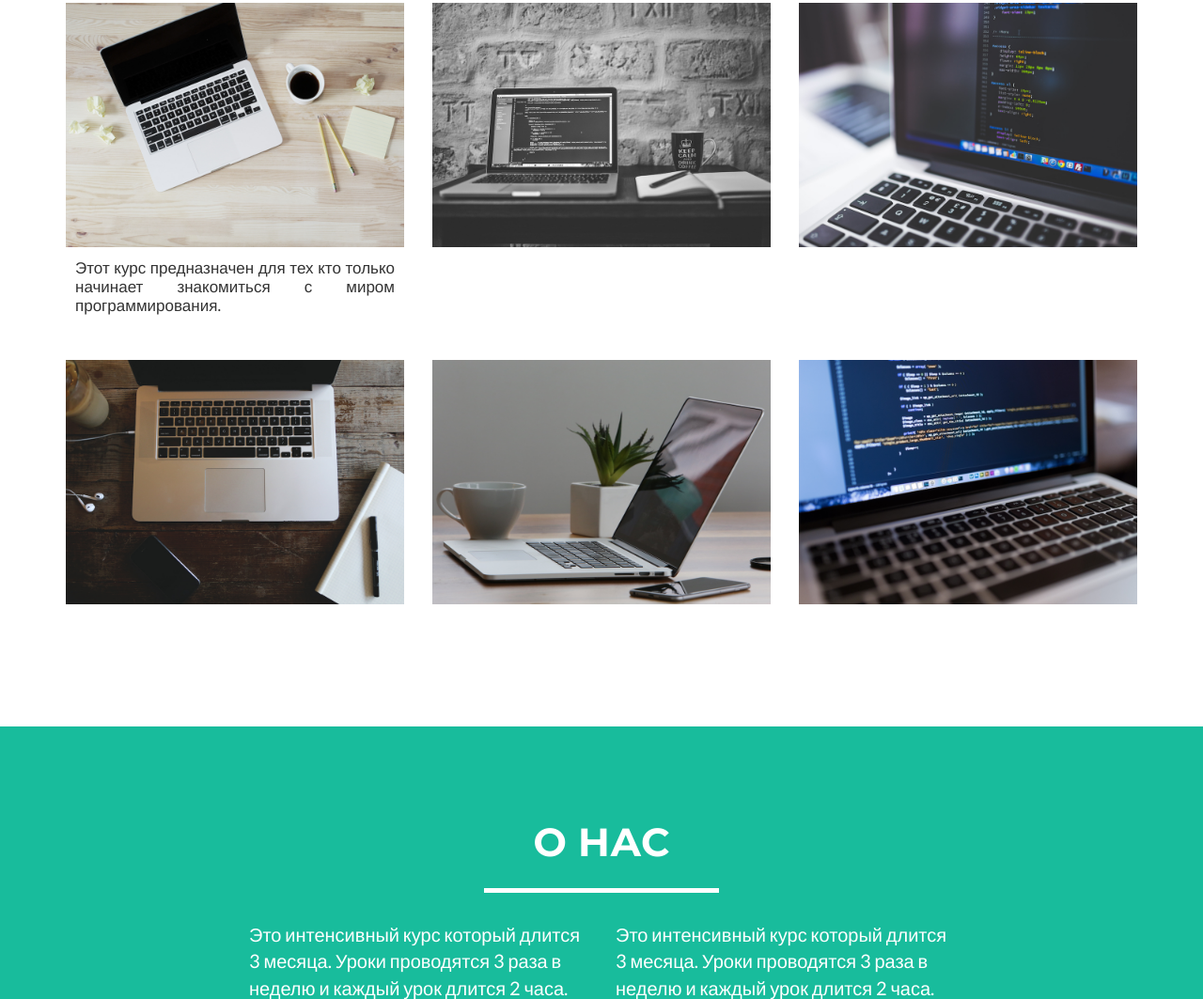
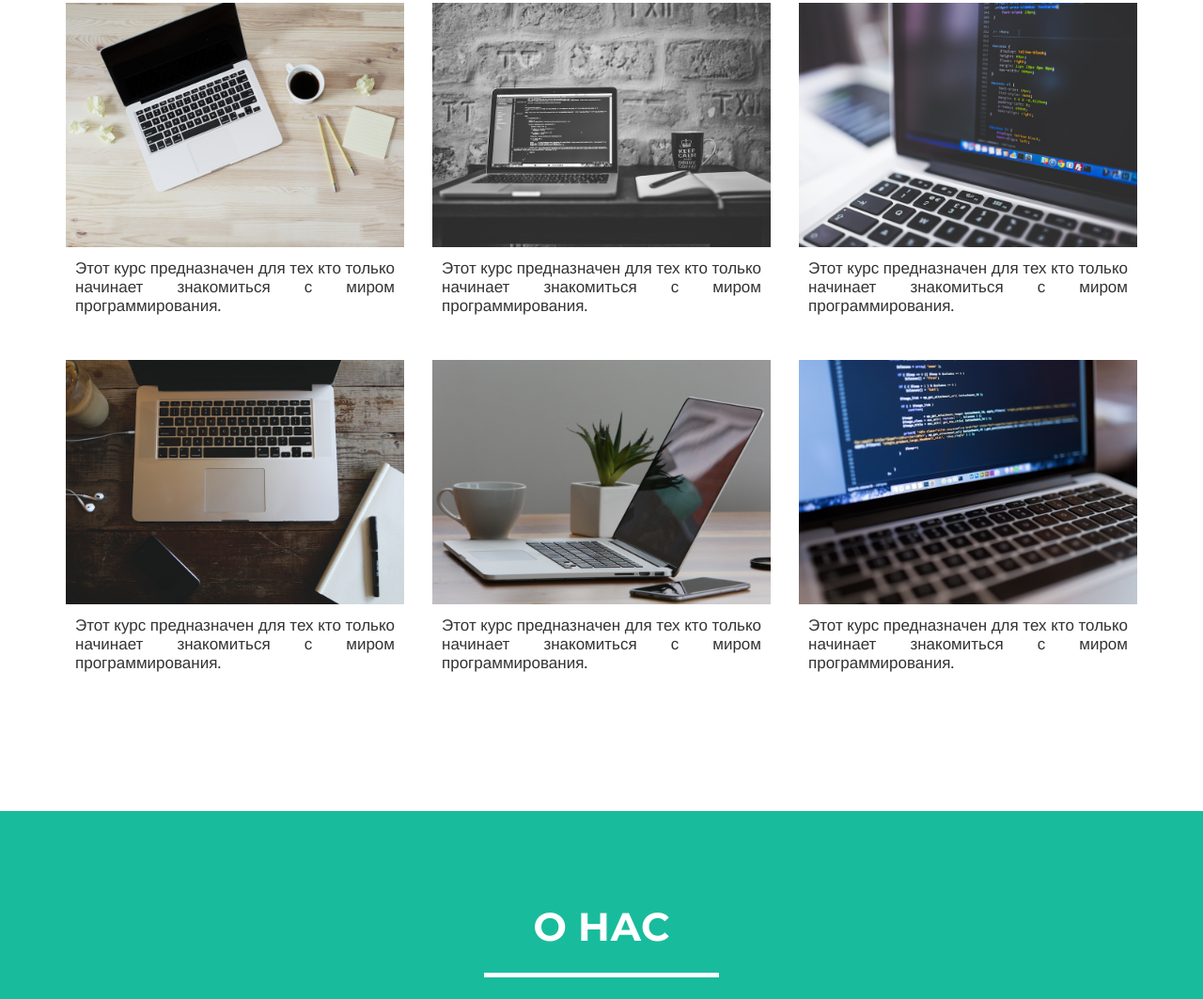
Before and after one commit to royalacademykz/royalacademykz.github.io, a website: page index.html in a window 1280 px wide. Shown: the part 947-2010 px from the top of the page at 94% size. Drawn offline with nearby package versions, Linux system fonts and the light colour scheme.

Commit message:
Update index.html

```diff
--- a/index.html
+++ b/index.html
@@ -113,6 +113,7 @@
                         </div>
                         <img src="img/portfolio/comp2.png" class="img-responsive" alt="Slice of cake">
                     </a>
+                    <p align="justify" style="line-height: 1; padding: 10px"><small>Этот курс предназначен для тех кто только начинает знакомиться с миром программирования.</small></p>
                 </div>
                 <div class="col-sm-4 portfolio-item">
                     <a href="#portfolioModal3" class="portfolio-link" data-toggle="modal">
@@ -123,6 +124,7 @@
                         </div>
                         <img src="img/portfolio/comp3.png" class="img-responsive" alt="Circus tent">
                     </a>
+                    <p align="justify" style="line-height: 1; padding: 10px"><small>Этот курс предназначен для тех кто только начинает знакомиться с миром программирования.</small></p>
                 </div>
             </div>
             <div class="row">
@@ -135,6 +137,7 @@
                         </div>
                         <img src="img/portfolio/comp4.png" class="img-responsive" alt="Game controller">
                     </a>
+                    <p align="justify" style="line-height: 1; padding: 10px"><small>Этот курс предназначен для тех кто только начинает знакомиться с миром программирования.</small></p>
                 </div>
                 <div class="col-sm-4 portfolio-item">
                     <a href="#portfolioModal5" class="portfolio-link" data-toggle="modal">
@@ -145,6 +148,7 @@
                         </div>
                         <img src="img/portfolio/comp5.png" class="img-responsive" alt="Safe">
                     </a>
+                    <p align="justify" style="line-height: 1; padding: 10px"><small>Этот курс предназначен для тех кто только начинает знакомиться с миром программирования.</small></p>
                 </div>
                 <div class="col-sm-4 portfolio-item">
                     <a href="#portfolioModal6" class="portfolio-link" data-toggle="modal">
@@ -155,6 +159,7 @@
                         </div>
                         <img src="img/portfolio/comp7.png" class="img-responsive" alt="Submarine">
                     </a>
+                    <p align="justify" style="line-height: 1; padding: 10px"><small>Этот курс предназначен для тех кто только начинает знакомиться с миром программирования.</small></p>
                 </div>
             </div>
         </div>
```
